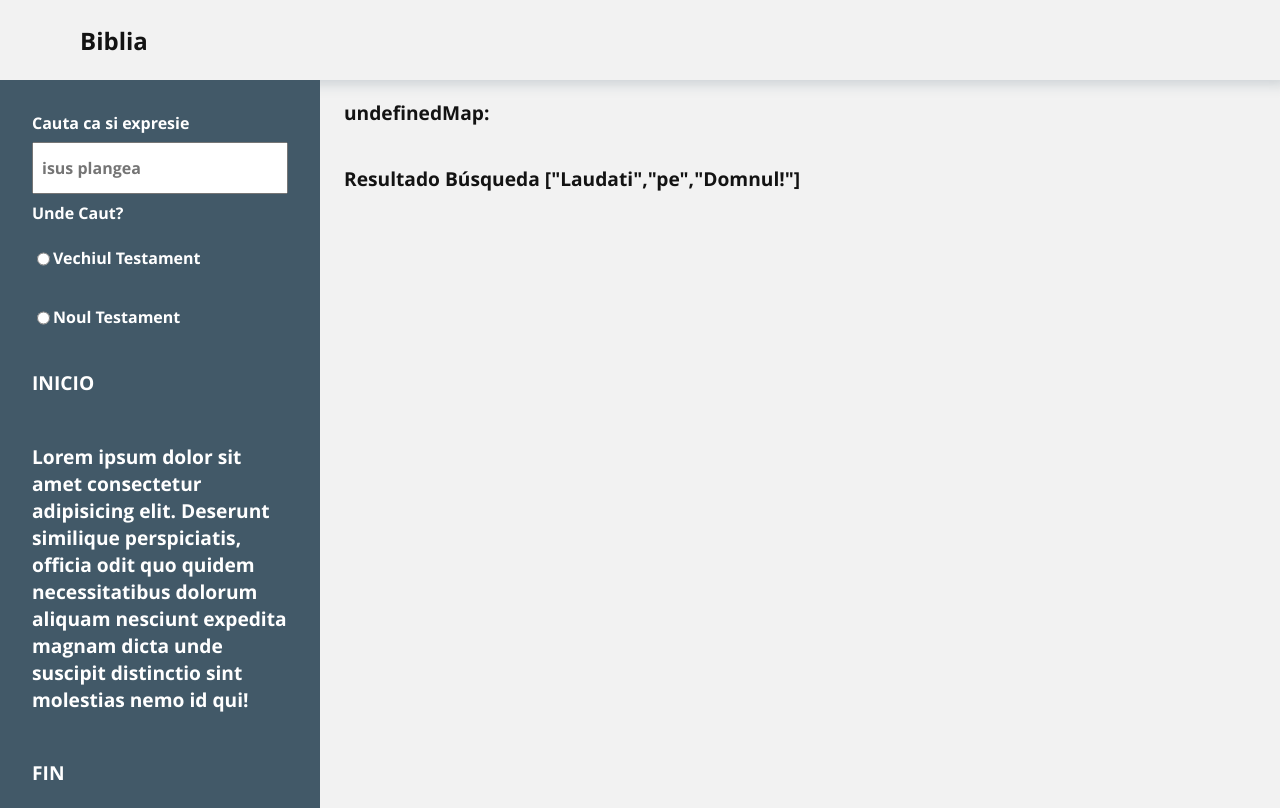
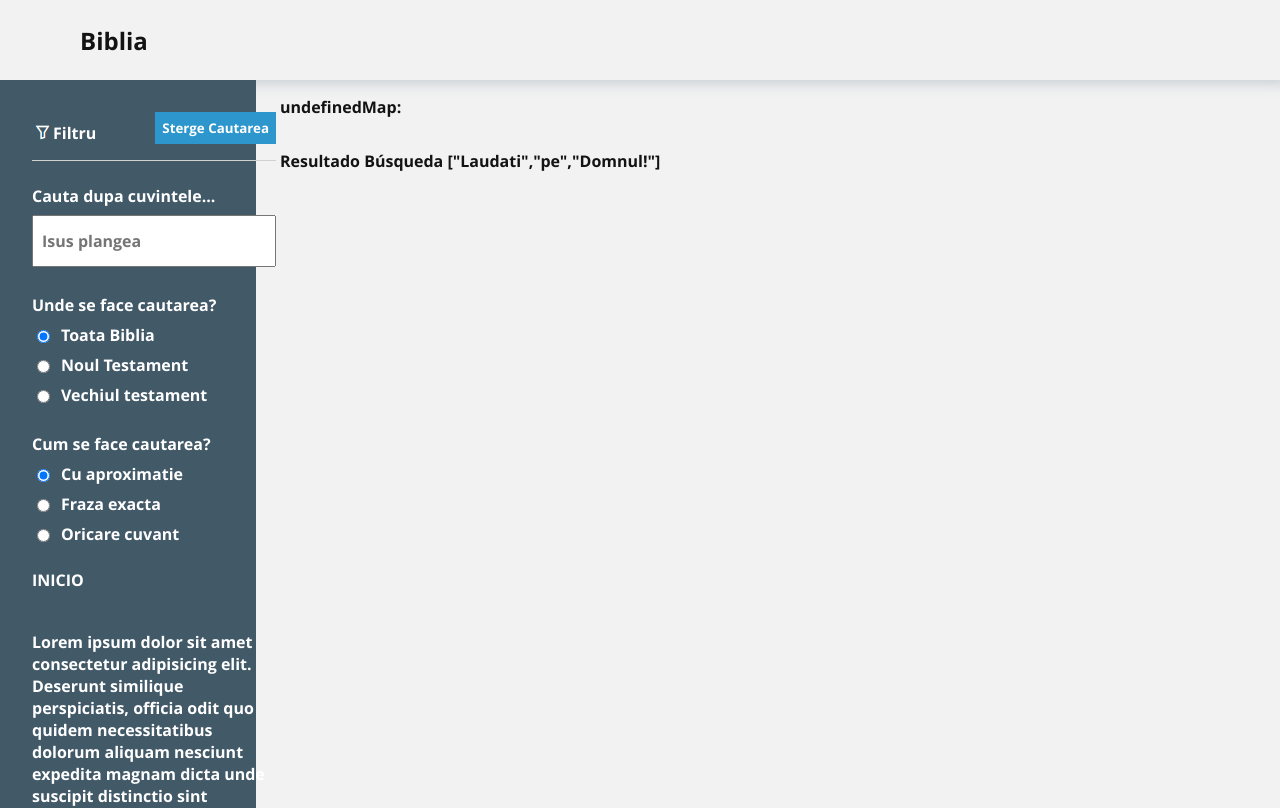
Before and after one commit to dbindea/robible, a Svelte app: page / in a window 1280 px wide. Shown: the top 808 px of the page. Built offline with nearby package versions, Linux system fonts and the light colour scheme; no server answers.

Commit message:
update search form

```diff
--- a/public/global.css
+++ b/public/global.css
@@ -49,7 +49,7 @@ h3 {
 }
 
 p {
-  font-size: 1.2rem;
+  font-size: 16px;
 }
 
 a {
--- a/src/layouts/main/Main.svelte
+++ b/src/layouts/main/Main.svelte
@@ -24,8 +24,8 @@
   }
   div.sidebar-ct {
     background-color: #425968;
-    max-width: 25%;
-    min-width: 20%;
+    max-width: 20%;
+    min-width: 15%;
   }
   div.layout-ct {
     flex-direction: column;
--- a/src/layouts/main/Sidebar.svelte
+++ b/src/layouts/main/Sidebar.svelte
@@ -3,12 +3,54 @@
   export let map;
 </script>
 
+<!-- Sidebar: {map[version]} -->
+
 <div class="sidebar">
-  <!-- Sidebar: {map[version]} -->
-  <label for="search-input">Cauta ca si expresie</label>
-  <input id="search-input" type="text" placeholder="isus plangea" />
+  <div class="block-erase">
+    <span class="filter-icon"><img src="assets/img/filter.png" alt="" /> Filtru</span>
+    <button class="button-erase">Sterge Cautarea</button>
+  </div>
 
-  <label for="radio-vt">Unde Caut?</label>
+  <div class="divider" />
+
+  <label for="search-input">Cauta dupa cuvintele...</label>
+  <input id="search-input" type="text" placeholder="Isus plangea" />
+
+  <div class="margin-up">Unde se face cautarea?</div>
+
+  <div class="radio-in">
+    <input type="radio" id="all" name="searchPlace" value="" checked />
+    <label for="all">Toata Biblia</label>
+  </div>
+
+  <div class="radio-in">
+    <input type="radio" id="nt" name="searchPlace" value="" />
+    <label for="nt">Noul Testament</label>
+  </div>
+
+  <div class="radio-in">
+    <input type="radio" id="vt" name="searchPlace" value="" />
+    <label for="vt">Vechiul testament</label>
+  </div>
+
+  <div class="margin-up">Cum se face cautarea?</div>
+
+  <div class="radio-in">
+    <input type="radio" id="aprox" name="searchMode" value="" checked />
+    <label for="aprox">Cu aproximatie</label>
+  </div>
+
+  <div class="radio-in">
+    <input type="radio" id="exact" name="searchMode" value="" />
+    <label for="exact">Fraza exacta</label>
+  </div>
+
+  <div class="radio-in">
+    <input type="radio" id="any" name="searchMode" value="" />
+    <label for="any">Oricare cuvant</label>
+  </div>
+
+  <!--   <label for="radio-vt">Unde Caut?</label>
   <div id="radio-vt" class="radio-in">
     <input id="srch-vt" type="radio" />
     <label for="srch-vt">Vechiul Testament</label>
@@ -16,8 +58,8 @@
   <div id="radio-nt" class="radio-in">
     <input id="srch-nt" type="radio" />
     <label for="srch-nt">Noul Testament</label>
-  </div>
-<!--   <input id="search-radio-test" type="radio" />
+  </div> -->
+  <!--   <input id="search-radio-test" type="radio" />
   <input id="search-radio-test" type="radio" /> -->
   <p>INICIO</p>
   <p>
@@ -38,12 +80,45 @@
     padding: 2rem 2rem;
     gap: 0.5rem;
   }
-  input {
+  input[type="text"] {
     height: 3rem;
     padding: 0 0.5rem;
   }
 
-  div.radio-in {
+  .radio-in {
     align-items: center;
+    gap: 0.5rem;
+  }
+
+  .margin-up {
+    padding-top: 1.2rem;
+  }
+
+  label,
+  input {
+    cursor: pointer;
+  }
+
+  .divider {
+    border-top: solid 1px #d1d1d1;
+    margin-top: 0.5rem;
+    margin-bottom: 1rem;
+  }
+
+  .block-erase {
+    justify-content: space-between;
+  }
+
+  .button-erase {
+    background: #2d96cd;
+    color: #ffffff;
+    border: 1px solid #2d96cd;
+    height: 2rem;
+    font-family: "Open Sans";
+  }
+
+  .filter-icon {
+    display: flex;
+    align-items: flex-end;
   }
 </style>
```
Also changed, not shown: public/assets/img/filter.png (added).
